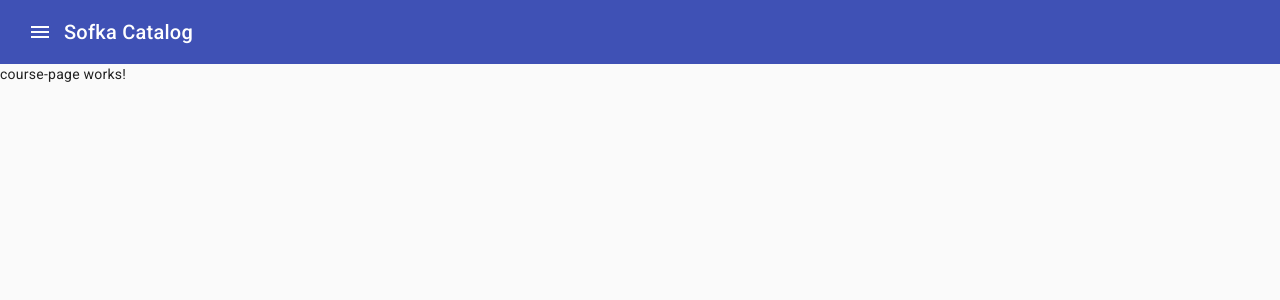
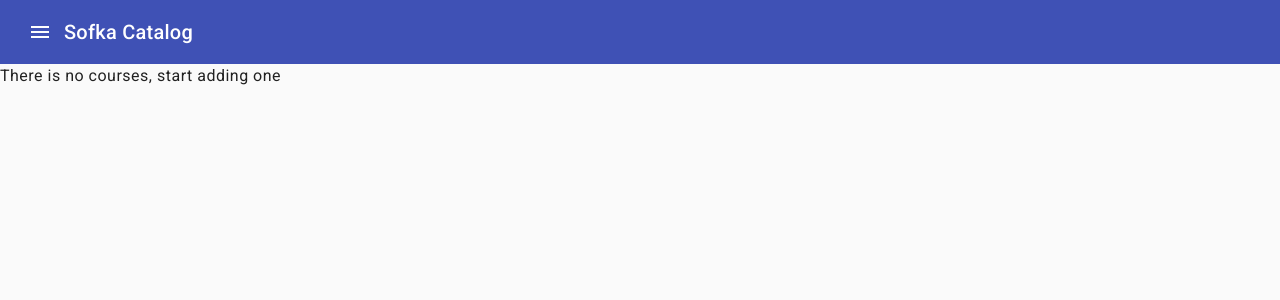
Before and after one commit to training-practice-sofkau/C1-2023-FA-Angular, an Angular app: page /courses in a window 1280 px wide. Shown: the top 300 px of the page. Built offline with nearby package versions, Linux system fonts and the light colour scheme.

Commit message:
The HTML structure for the course page component was created

```diff
--- a/src/app/pages/course-page/course-page.component.html
+++ b/src/app/pages/course-page/course-page.component.html
@@ -1 +1,16 @@
-<p>course-page works!</p>
+<div class="courses-container" *ngIf="total > 0">
+  <app-course-card *ngFor="let i_course of l_courses" [course]="i_course"></app-course-card>
+</div>
+<div class="courses-results-details">
+  <ng-container *ngIf="total > 0; else noCoursesFound">
+      <br/>
+      <div>
+        <h4 class="result_text">Founded: {{ total }}</h4>
+      </div>
+  </ng-container>
+  <ng-template #noCoursesFound>
+    <div>
+      <h4 class="result_text">There is no courses, start adding one</h4>
+    </div>
+  </ng-template>
+</div>
```
